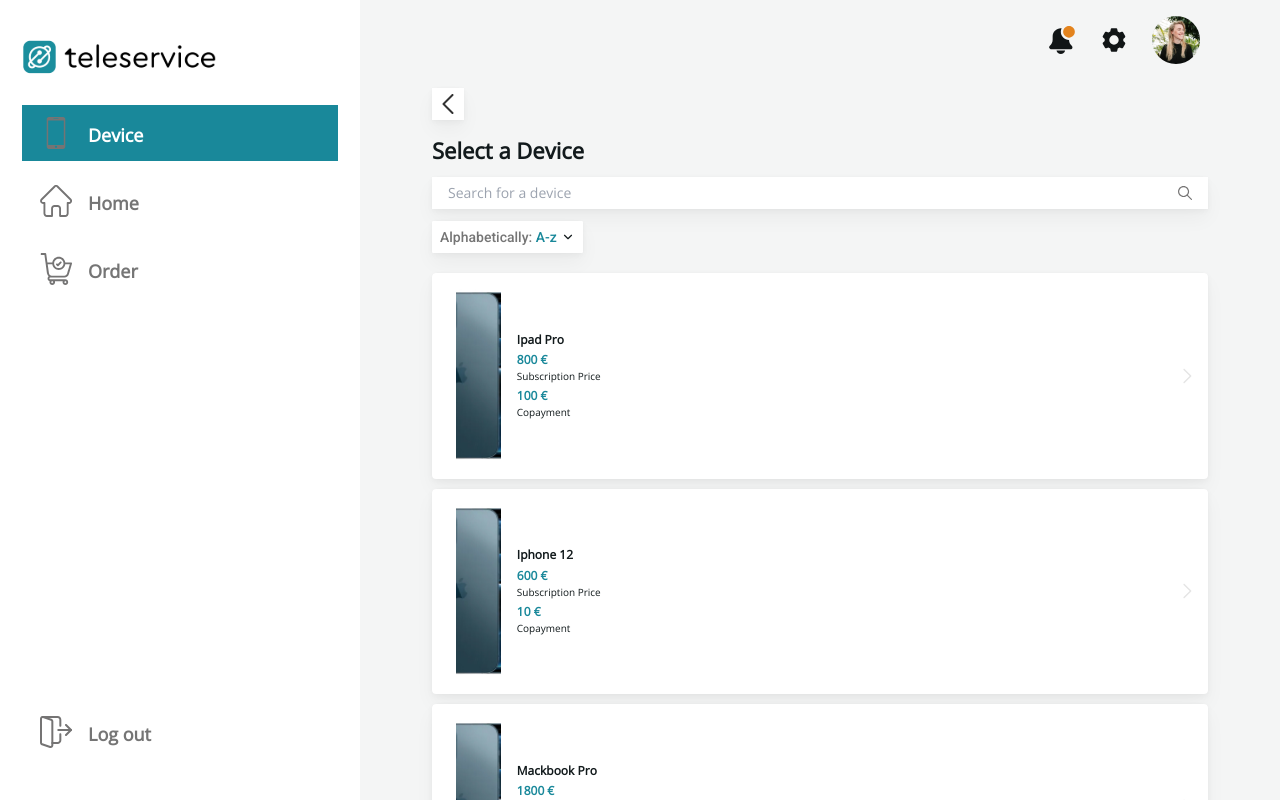
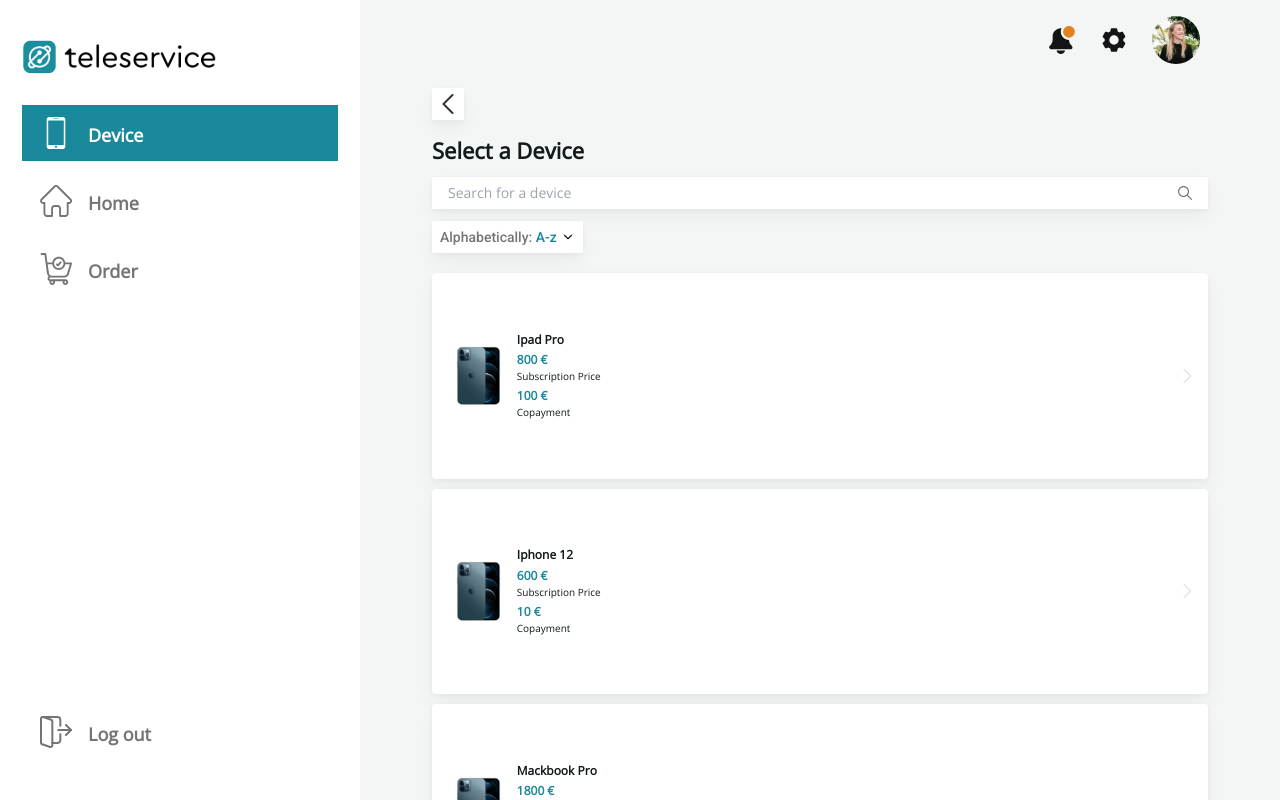
Before and after one commit to Fall3n4ngle/test1-shop, a React (Vite) app: page /device in a window 1280 px wide. Shown: the top 800 px of the page. Built offline with nearby package versions, Linux system fonts and the light colour scheme.

Commit message:
fixed navigation icons

```diff
--- /dev/null
+++ b/src/icons/DeviceIcon.tsx
@@ -0,0 +1,22 @@
+type Props = {
+  size?: number;
+};
+
+const DeviceIcon = ({ size = 24 }: Props) => {
+  return (
+    <svg
+      width={size}
+      height={size}
+      viewBox="0 0 24 24"
+      fill="none"
+      xmlns="http://www.w3.org/2000/svg"
+    >
+      <path
+        d="M17.35 0H6.65008C5.75865 0 5.02905 0.728914 5.02905 1.62103V22.3783C5.02905 23.2704 5.75865 24 6.65008 24H17.35C18.2414 24 18.971 23.2718 18.971 22.379V1.62103C18.971 0.728914 18.2414 0 17.35 0ZM10.2885 1.16846H13.7116C13.8199 1.16846 13.9077 1.25623 13.9077 1.36526C13.9077 1.4736 13.8199 1.56137 13.7116 1.56137H10.2885C10.1801 1.56137 10.0924 1.4736 10.0924 1.36526C10.0924 1.25623 10.1801 1.16846 10.2885 1.16846ZM12 23.1895C11.5523 23.1895 11.1895 22.8267 11.1895 22.3783C11.1895 21.9298 11.5523 21.5678 12 21.5678C12.4478 21.5678 12.8105 21.9298 12.8105 22.3783C12.8105 22.8267 12.4478 23.1895 12 23.1895ZM17.843 21H6.15705V2.57074H17.843V21Z"
+        fill="currentColor"
+      />
+    </svg>
+  );
+};
+
+export default DeviceIcon;
--- /dev/null
+++ b/src/icons/index.ts
@@ -0,0 +1,3 @@
+export { default as HomeIcon } from "./HomeIcon";
+export { default as OrderIcon } from "./OrderIcon";
+export { default as DeviceIcon } from "./DeviceIcon";
--- a/src/pages/Devices/components/ConfirmOrderDetails.tsx
+++ b/src/pages/Devices/components/ConfirmOrderDetails.tsx
@@ -3,7 +3,7 @@
 import { DialogClose } from "@/shared/components/ui";
 import closeIcon from "@/assets/close.svg";
 import arrowLeftIcon from "@/assets/arrow-left.svg";
-// import { useSearchParams } from "react-router-dom";
+import { useSearchParams } from "react-router-dom";
 
 type Props = Pick<
   Device,
@@ -16,12 +16,12 @@
   subsciptionPrice,
   ...rest
 }: Props) => {
-  // const [searchParams, setSearchParams] = useSearchParams();
+  const [searchParams, setSearchParams] = useSearchParams();
 
-  // const handleClick = () => {
-  //   searchParams.delete("deviceDialog");
-  //   setSearchParams(searchParams);
-  // };
+  const handleClick = () => {
+    searchParams.delete("deviceDialog");
+    setSearchParams(searchParams);
+  };
 
   return (
     <div>
@@ -31,7 +31,7 @@
         </DialogClose>
         <h2 className="heading-2 text-center">Order confirmation</h2>
         <DialogClose
-        // onClick={handleClick}
+        onClick={handleClick}
         >
           <img src={closeIcon} alt="close" />
         </DialogClose>
--- a/src/pages/Devices/components/DeviceCard.tsx
+++ b/src/pages/Devices/components/DeviceCard.tsx
@@ -9,7 +9,7 @@
         <img
           src={image}
           alt={title}
-          className="absolute left-0 top-0 h-full w-full object-cover"
+          className="absolute left-0 top-0 h-full w-full object-contain"
         />
       </div>
       <div className="flex grow flex-col items-start">
--- a/src/pages/Devices/components/DeviceDialog.tsx
+++ b/src/pages/Devices/components/DeviceDialog.tsx
@@ -2,25 +2,25 @@
 import DeviceCard from "./DeviceCard";
 import { Device } from "@/shared/types/Device";
 import DeviceDescription from "./DeviceDescription";
-// import { useSearchParams } from "react-router-dom";
+import { useSearchParams } from "react-router-dom";
 
 const DeviceDialog = ({ description, id, ...device }: Device) => {
-  // const [searchParams, setSearchParams] = useSearchParams();
+  const [searchParams, setSearchParams] = useSearchParams();
 
-  // const handleOpenChange = (open: boolean) => {
-  //   if (open) {
-  //     searchParams.set("deviceDialog", "true");
-  //     setSearchParams(searchParams);
-  //   } else {
-  //     searchParams.delete("deviceDialog");
-  //     setSearchParams(searchParams);
-  //   }
-  // };
+  const handleOpenChange = (open: boolean) => {
+    if (open) {
+      searchParams.set("deviceDialog", "true");
+      setSearchParams(searchParams);
+    } else {
+      searchParams.delete("deviceDialog");
+      setSearchParams(searchParams);
+    }
+  };
 
   return (
     <Dialog
-    // open={searchParams.get("deviceDialog") === "true"}
-    // onOpenChange={handleOpenChange}
+    open={searchParams.get("deviceDialog") === "true"}
+    onOpenChange={handleOpenChange}
     >
       <DialogTrigger>
         <DeviceCard {...device} />
--- a/src/pages/Home/index.tsx
+++ b/src/pages/Home/index.tsx
@@ -14,7 +14,7 @@
       <div className="mb-8 flex items-center justify-between">
         <h1 className="heading-1 leading-[1.36]">Hello!</h1>
         <Link to="/device" className="hidden lg:block">
-          <Button variant="third">New Order</Button>
+          <Button variant="third" className="w-[7.5rem] h-10">New Order</Button>
         </Link>
       </div>
       <div className="mb-10">
--- a/src/shared/components/layout/BottomNavigation.tsx
+++ b/src/shared/components/layout/BottomNavigation.tsx
@@ -6,11 +6,11 @@
     <div className="fixed bottom-0 left-0 w-full bg-background pb-5 pt-2.5 lg:hidden">
       <nav>
         <ul className="flex items-center justify-center gap-10 font-roboto">
-          {navigationsItems.map((item) => {
+          {navigationsItems.map(({ href, label, Icon }) => {
             return (
-              <li key={item.href}>
+              <li key={href}>
                 <NavLink
-                  to={item.href}
+                  to={href}
                   className={({ isActive }) =>
                     isActive
                       ? "font-bold text-primary"
@@ -18,10 +18,8 @@
                   }
                 >
                   <button className="flex flex-col items-center gap-2">
-                    <img src={item.icon} alt={item.label} className="h-6 w-6" />
-                    <span className="text-[10px] leading-[1.17]">
-                      {item.label}
-                    </span>
+                    <Icon />
+                    <span className="text-[10px] leading-[1.17]">{label}</span>
                   </button>
                 </NavLink>
               </li>
--- a/src/shared/components/layout/SidebarNavigation.tsx
+++ b/src/shared/components/layout/SidebarNavigation.tsx
@@ -6,10 +6,10 @@
   return (
     <nav>
       <ul className="flex flex-col gap-3">
-        {navigationsItems.map((item) => (
-          <li key={item.href}>
+        {navigationsItems.map(({ label, href, Icon }) => (
+          <li key={href}>
             <NavLink
-              to={item.href}
+              to={href}
               className={({ isActive }) =>
                 cn(
                   "flex items-end gap-4 px-[1.125rem] py-3 text-[1.125rem] font-semibold text-muted-foreground",
@@ -17,8 +17,8 @@
                 )
               }
             >
-              <img src={item.icon} alt={item.label} width={32} height={32} />
-              <span>{item.label}</span>
+              <Icon size={32} />
+              <span>{label}</span>
             </NavLink>
           </li>
         ))}
--- a/src/shared/components/ui/Select.tsx
+++ b/src/shared/components/ui/Select.tsx
@@ -68,7 +68,7 @@
   <SelectPrimitive.Item
     ref={ref}
     className={cn(
-      "relative flex w-full cursor-default select-none items-center rounded-sm py-1.5 pl-8 pr-2 text-sm outline-none data-[disabled]:pointer-events-none data-[disabled]:opacity-50",
+      "relative flex w-full cursor-pointer select-none items-center rounded-sm py-1.5 pl-8 pr-2 text-sm outline-none transition-colors hover:bg-background-secondary",
       className,
     )}
     {...props}
--- a/src/shared/const/navigationItems.ts
+++ b/src/shared/const/navigationItems.ts
@@ -1,9 +1,7 @@
-import HomeIcon from "@/assets/navigation/home.svg";
-import OrderIcon from "@/assets/navigation/order.svg";
-import DeviceIcon from "@/assets/navigation/device.svg";
+import { DeviceIcon, HomeIcon, OrderIcon } from "@/icons";
 
 export const navigationsItems = [
-  { label: "Device", href: "/device", icon: DeviceIcon },
-  { label: "Home", href: "/", icon: HomeIcon },
-  { label: "Order", href: "/2", icon: OrderIcon },
+  { label: "Device", href: "/device", Icon: DeviceIcon },
+  { label: "Home", href: "/", Icon: HomeIcon },
+  { label: "Order", href: "/2", Icon: OrderIcon },
 ];
```
Also changed, not shown: src/icons/HomeIcon.tsx (added, +22 -0 lines), src/icons/OrderIcon.tsx (added, +29 -0 lines).
